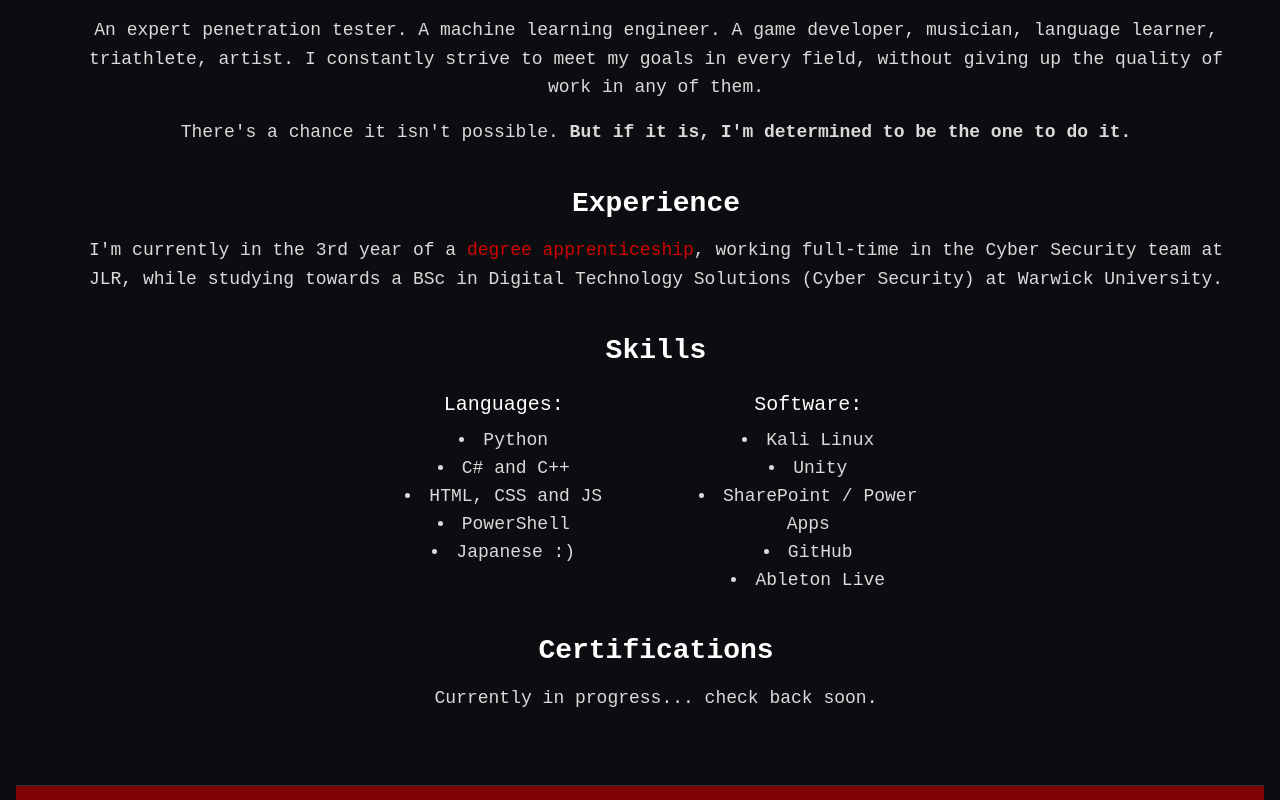
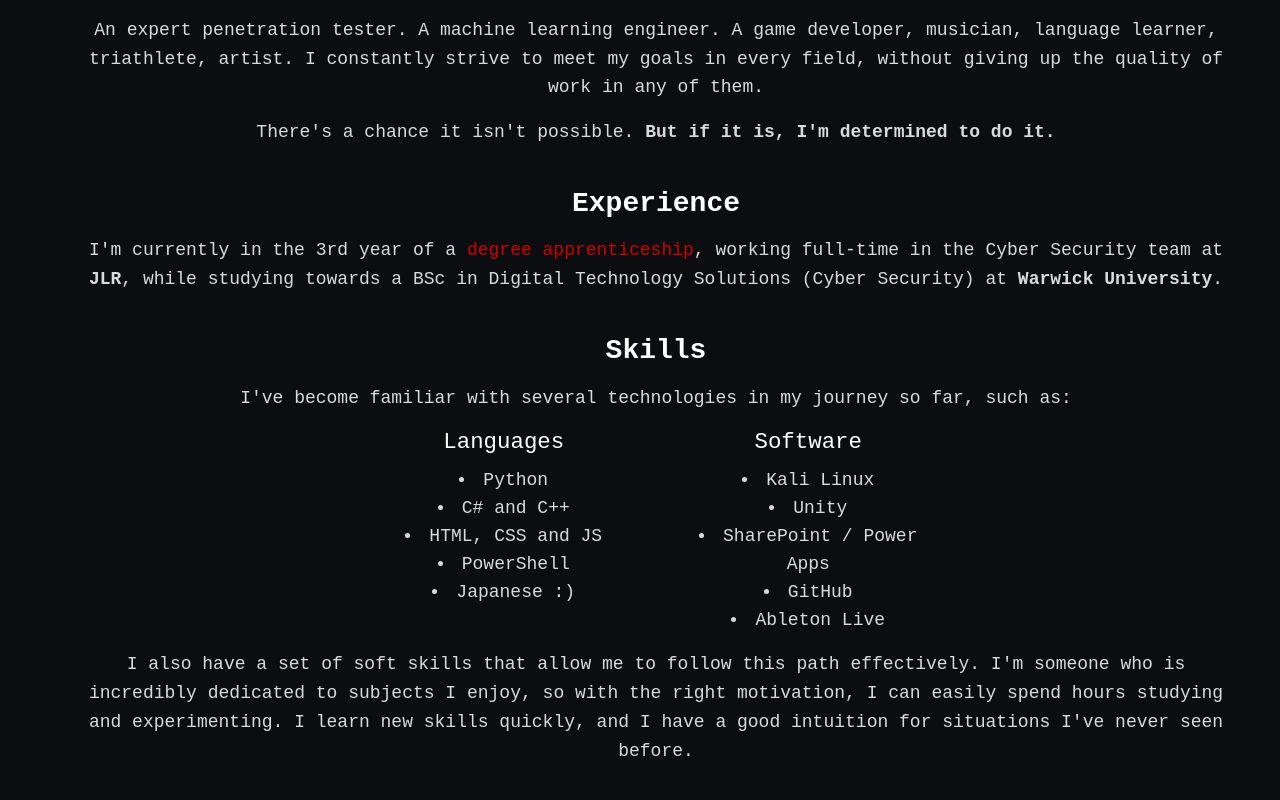
Before and after one commit to Jadday/jdy-portfolio, a Next.js app: page /about in a window 1280 px wide. Shown: the part 560-1360 px from the top of the page. Built offline with nearby package versions, Linux system fonts and the light colour scheme.

Commit message:
Add soft skills to about page

```diff
--- a/app/about/page.tsx
+++ b/app/about/page.tsx
@@ -25,7 +25,7 @@ export default function AboutPage() {
         work in any of them.
         </p>
         <p className="mt-4 text-lg">
-        There&apos;s a chance it isn&apos;t possible. <strong>But if it is, I&apos;m determined to be the one to do it.</strong>
+        There&apos;s a chance it isn&apos;t possible. <strong>But if it is, I&apos;m determined to do it.</strong>
         </p>
       </section>
 
@@ -33,18 +33,21 @@ export default function AboutPage() {
         <h2 className="text-3xl font-bold mb-4">Experience</h2>
         <p className="mt-4 text-lg">
         I&apos;m currently in the 3rd year of a <Link href="/" className="text-terminalRed body-link">degree apprenticeship</Link>,
-        working full-time in the Cyber Security team at JLR, while studying towards a BSc in Digital Technology Solutions
-        (Cyber Security) at Warwick University.
+        working full-time in the Cyber Security team at <strong>JLR</strong>, while studying towards a BSc in Digital Technology Solutions
+        (Cyber Security) at <strong>Warwick University</strong>.
         </p>
       </section>
 
       <section className="mb-10">
         <h2 className="text-3xl font-bold mb-4">Skills</h2>
+        <p className="mt-4 text-lg">
+          I&apos;ve become familiar with several technologies in my journey so far, such as:
+        </p>
         <div className="flex flex-col md:flex-row md:space-x-10 justify-center">
           <div className="w-full md:w-3/4 lg:w-2/3 xl:w-1/2">
             <div className="flex flex-col md:flex-row md:space-x-10">
               <div className="md:w-1/2">
-                <h3 className="text-2xl mt-4">Languages:</h3>
+                <h3 className="text-2xl mt-4">Languages</h3>
                 <ul className="list-disc list-inside text-lg">
                   <li>Python</li>
                   <li>C# and C++</li>
@@ -54,7 +57,7 @@ export default function AboutPage() {
                 </ul>
               </div>
               <div className="md:w-1/2">
-                <h3 className="text-2xl mt-4">Software:</h3>
+                <h3 className="text-2xl mt-4">Software</h3>
                 <ul className="list-disc list-inside text-lg">
                   <li>Kali Linux</li>
                   <li>Unity</li>
@@ -66,6 +69,11 @@ export default function AboutPage() {
             </div>
           </div>
         </div>
+        <p className="mt-4 text-lg">
+        I also have a set of soft skills that allow me to follow this path effectively. I&apos;m someone who is incredibly dedicated
+        to subjects I enjoy, so with the right motivation, I can easily spend hours studying and experimenting. I learn new skills quickly,
+        and I have a good intuition for situations I&apos;ve never seen before.
+        </p>
       </section>
 
       <section className="mb-10">
--- a/app/globals.css
+++ b/app/globals.css
@@ -75,7 +75,7 @@ h2 {
 
 h3 {
   color: #FFFFFF;
-  font-size: 1.25rem;
+  font-size: 1.4rem;
   margin-bottom: 0.5rem;
 }
 
```
